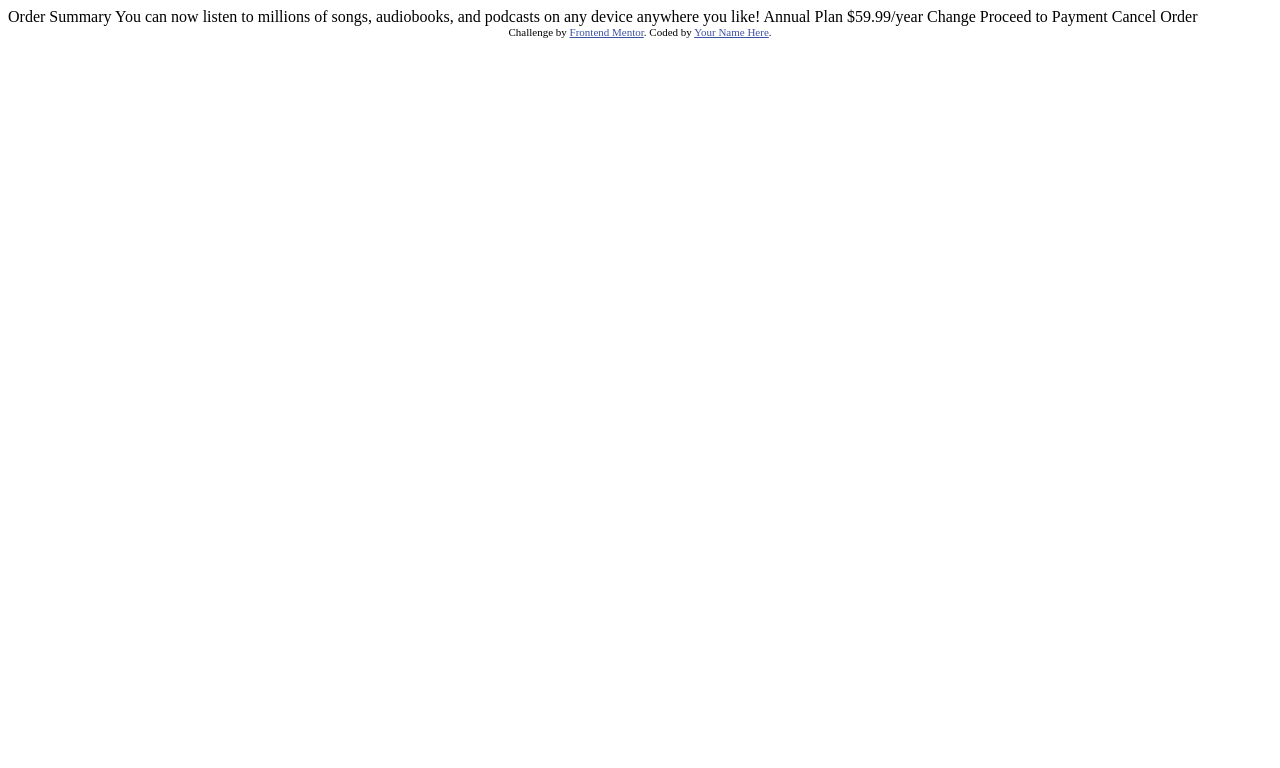
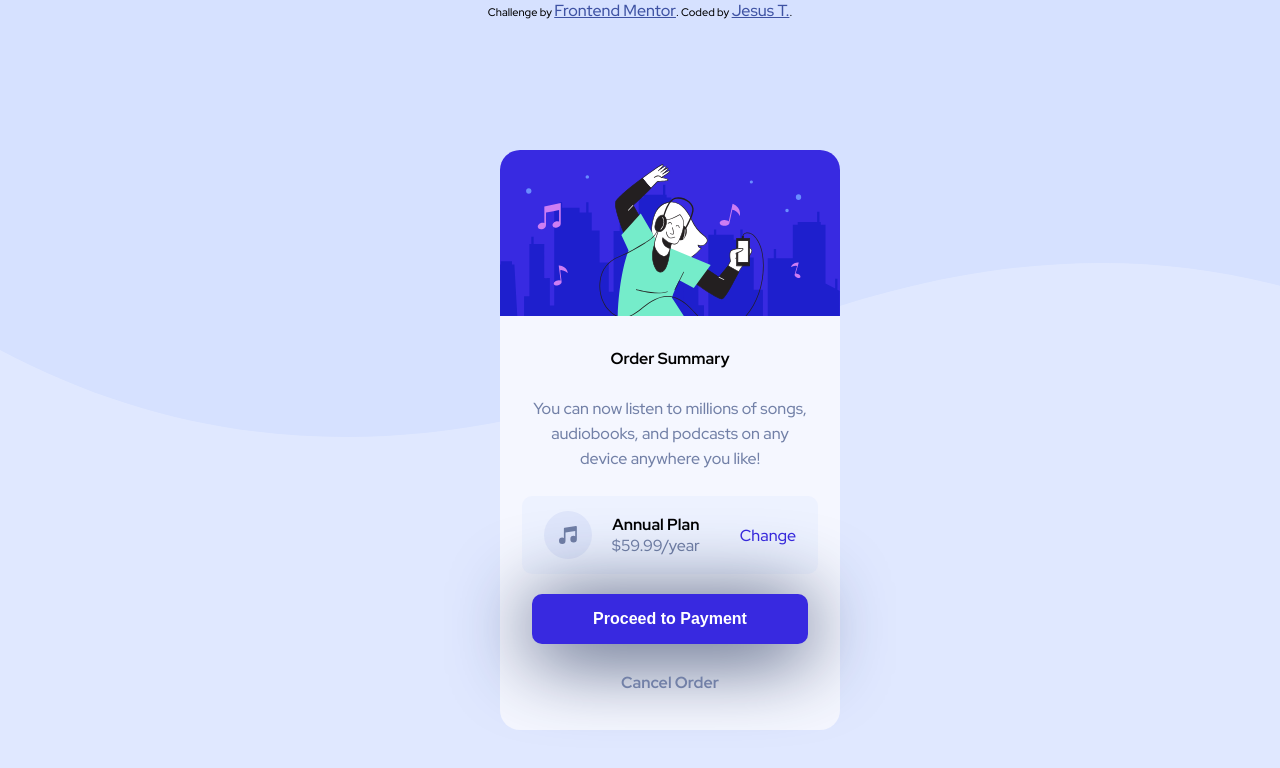
Before and after one commit to JTR007/Order-summary-component, a plain HTML site: page index.html in a window 1280 px wide. Drawn offline with Linux system fonts and the light colour scheme.

Commit message:
Update index.html

```diff
--- a/index.html
+++ b/index.html
@@ -2,36 +2,40 @@
 <html lang="en">
 <head>
   <meta charset="UTF-8">
-  <meta name="viewport" content="width=device-width, initial-scale=1.0"> <!-- displays site properly based on user's device -->
+  <meta name="viewport" content="width=device-width, initial-scale=1.0">
 
   <link rel="icon" type="image/png" sizes="32x32" href="./images/favicon-32x32.png">
+  <link rel="stylesheet" href="style.css">
 
   <title>Frontend Mentor | Order summary card</title>
 
-  <!-- Feel free to remove these styles or customise in your own stylesheet 👍 -->
-  <style>
-    .attribution { font-size: 11px; text-align: center; }
-    .attribution a { color: hsl(228, 45%, 44%); }
-  </style>
 </head>
 <body>
 
-  Order Summary
-
-  You can now listen to millions of songs, audiobooks, and podcasts on any
-  device anywhere you like!
-
-  Annual Plan
-  $59.99/year
-
-  Change
-
-  Proceed to Payment
-  Cancel Order
+  <div class="container">
+    <div class="illustration">
+      <img src="images/illustration-hero.svg" alt="">
+    </div>
+    <div class="article">
+      <h2>Order Summary</h2>
+      <p>You can now listen to millions of songs, audiobooks, and podcasts on any device anywhere you like!</p>
+    </div>
+    <div class="precio">
+      <div class="plan">
+        <img src="images/icon-music.svg" alt="" class="sub_plan">
+        <p class="sub_plan"><b>Annual Plan</b><br>$59.99/year</p>
+        <a href="#" class="sub_plan">Change</a>
+    </div>
+    </div>
+    <div class="footer">
+      <button><b>Proceed to Payment</b></button><br>
+      <a href="#"><b>Cancel Order</b></a>
+    </div>
+  </div>
 
   <div class="attribution">
     Challenge by <a href="https://www.frontendmentor.io?ref=challenge" target="_blank">Frontend Mentor</a>.
-    Coded by <a href="#">Your Name Here</a>.
+    Coded by <a href="#">Jesus T.</a>.
   </div>
 </body>
 </html>
```
